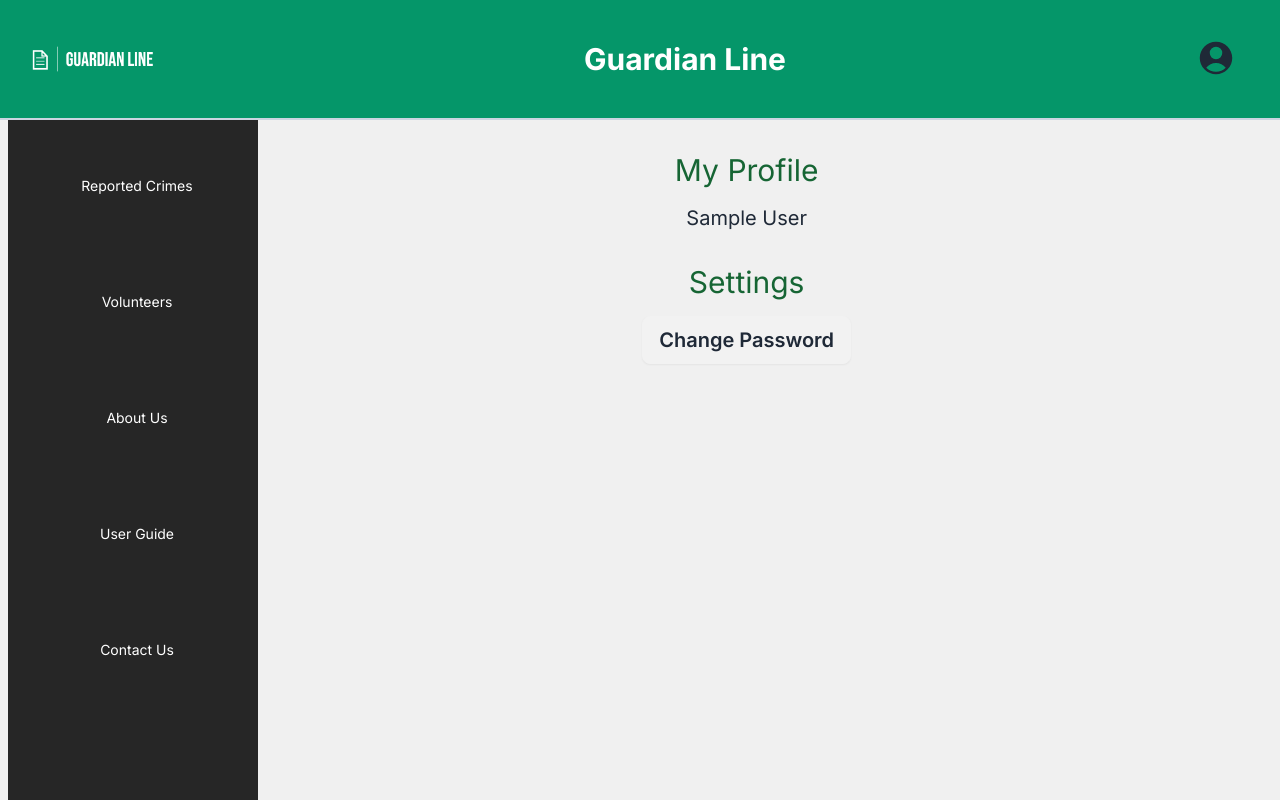
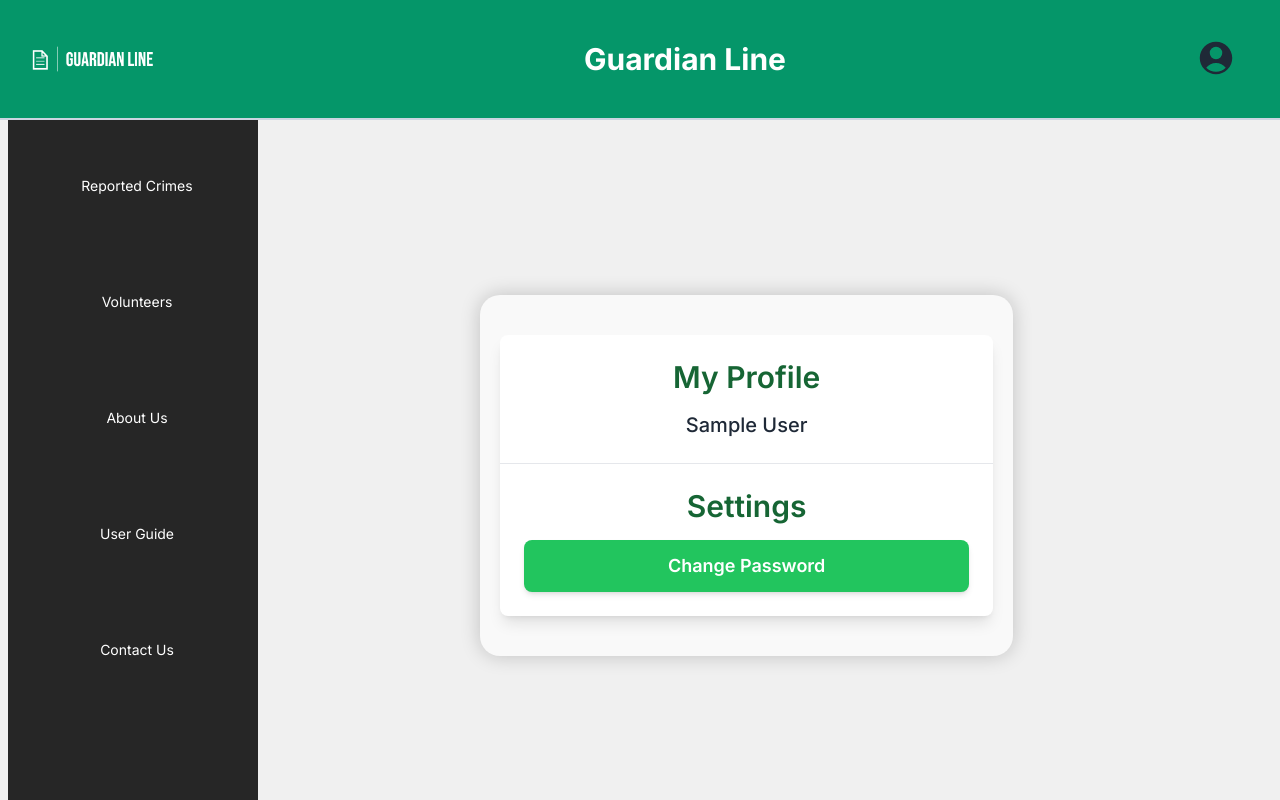
Before and after one commit to annupriy/Guardian-Line, a Next.js app in the folder guardian-line/: page /my_profile in a window 1280 px wide. Built offline with nearby package versions, Linux system fonts and the light colour scheme; no server answers; sample sign-in values are in the browser's storage.

Commit message:
Completed UI of My Profile page

```diff
--- a/guardian-line/src/app/Components/Profile.tsx
+++ b/guardian-line/src/app/Components/Profile.tsx
@@ -1,3 +1,25 @@
+// "use client";
+// import { User } from "@/types/user";
+// import React from "react";
+
+// type UserName = {
+//   username: string;
+// };
+// const Profile: React.FC<UserName> = ({ username }) => {
+//   return (
+//     <>
+//       <div className="mt-8 flex flex-col justify-center items-center">
+//         <p className="text-green-800 text-3xl">My Profile</p>
+//         <div className="text-xl mt-4">{username}</div>
+//         <p className="text-green-800 text-3xl mt-8">Settings</p>
+//         <button className="text-xl mt-4 btn">Change Password</button>
+//       </div>
+//     </>
+//   );
+// };
+
+// export default Profile;
+
 "use client";
 import { User } from "@/types/user";
 import React from "react";
@@ -5,16 +27,21 @@ import React from "react";
 type UserName = {
   username: string;
 };
+
 const Profile: React.FC<UserName> = ({ username }) => {
   return (
-    <>
-      <div className="mt-8 flex flex-col justify-center items-center">
-        <p className="text-green-800 text-3xl">My Profile</p>
-        <div className="text-xl mt-4">{username}</div>
-        <p className="text-green-800 text-3xl mt-8">Settings</p>
-        <button className="text-xl mt-4 btn">Change Password</button>
+    <div className="container mx-auto px-4 mt-8 " style={{textAlign: 'center', padding: '40px 20px', borderRadius: '20px', boxShadow: '0px 0px 20px rgba(0, 0, 0, 0.2)', backgroundColor: '#f9f9f9', width: '50%', margin: '175px auto'}}>
+      <div className="max-w-lg mx-auto bg-white rounded-lg overflow-hidden shadow-lg">
+        <div className="p-6">
+          <h2 className="text-3xl font-semibold text-green-800 mb-4">My Profile</h2>
+          <div className="text-xl font-medium text-gray-800">{username}</div>
+        </div>
+        <div className="p-6 border-t border-gray-200">
+          <h2 className="text-3xl font-semibold text-green-800 mb-4">Settings</h2>
+          <button className="block w-full py-3 px-6 text-lg bg-green-500 hover:bg-green-600 text-white font-semibold rounded-lg shadow-md transition duration-300">Change Password</button>
+        </div>
       </div>
-    </>
+    </div>
   );
 };
 
--- a/guardian-line/src/app/Components/RegisteredVolunteers.tsx
+++ b/guardian-line/src/app/Components/RegisteredVolunteers.tsx
@@ -201,7 +201,7 @@ const RegisteredVolunteers: React.FC<UserInfo> = ({ user }) => {
           </div> */}
 
 <div className="container">
-  <div style={{ textAlign: 'center', padding: '40px 20px', borderRadius: '20px', boxShadow: '0px 0px 20px rgba(0, 0, 0, 0.2)', backgroundColor: '#f9f9f9', width: '50%', margin: '225px auto'}}> {/* Example styling */}
+  <div style={{ textAlign: 'center', padding: '40px 20px', borderRadius: '20px', boxShadow: '0px 0px 20px rgba(0, 0, 0, 0.2)', backgroundColor: '#f9f9f9', width: '50%', margin: '225px auto'}}>
     <div style={{ fontSize: '2rem', marginBottom: '1rem', color: '#333', fontWeight: 'bold', textShadow: '2px 2px 4px rgba(0, 0, 0, 0.1)' }}>Ready to help?</div>
     <div>
       <button onClick={handleYesClick} className="btn mr-2" style={{ padding: '10px 20px', fontSize: '1rem', fontWeight: 'bold', color: '#fff', backgroundColor: '#4CAF50', border: 'none', borderRadius: '5px', cursor: 'pointer', boxShadow: '0px 2px 4px rgba(0, 0, 0, 0.1)' }}>
```
